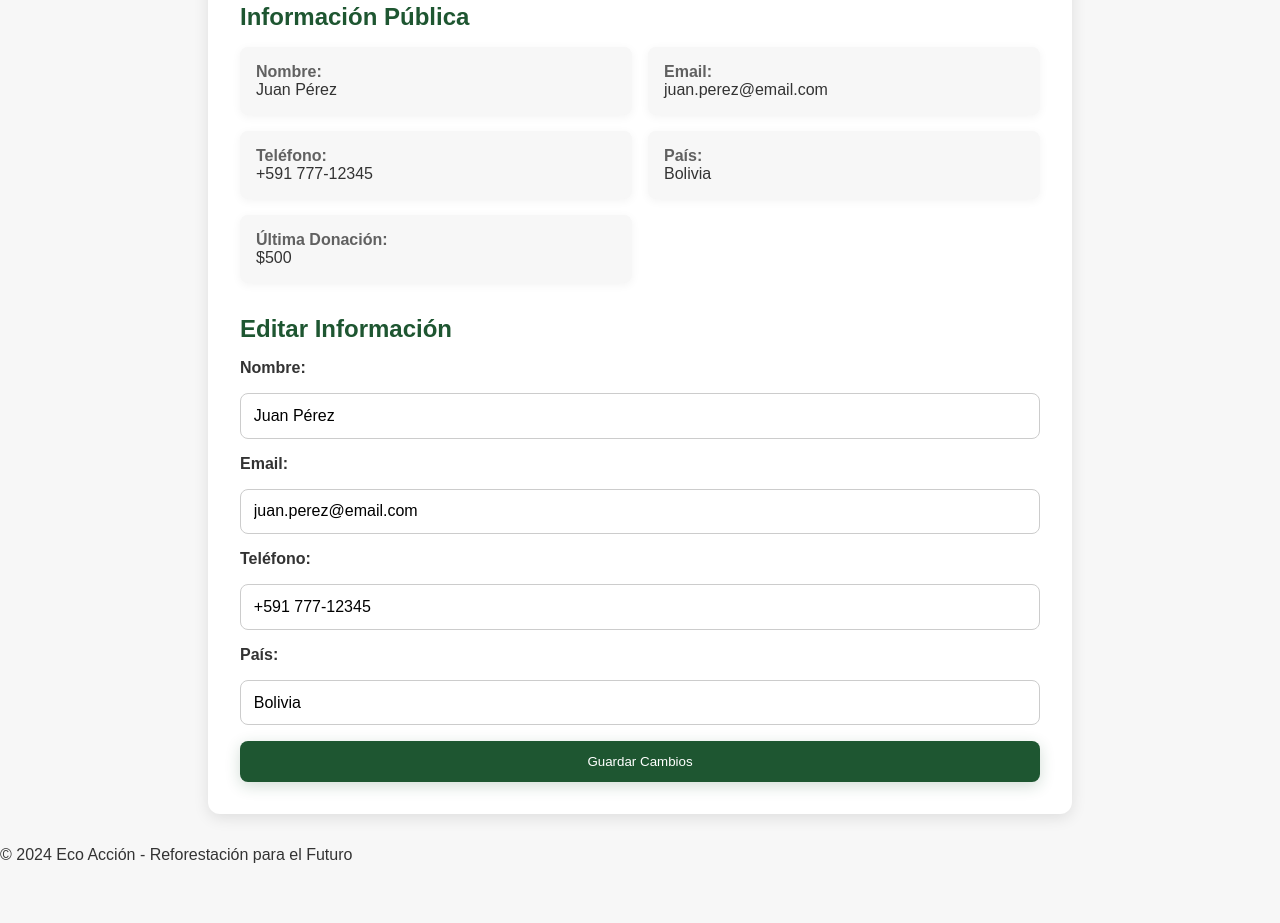
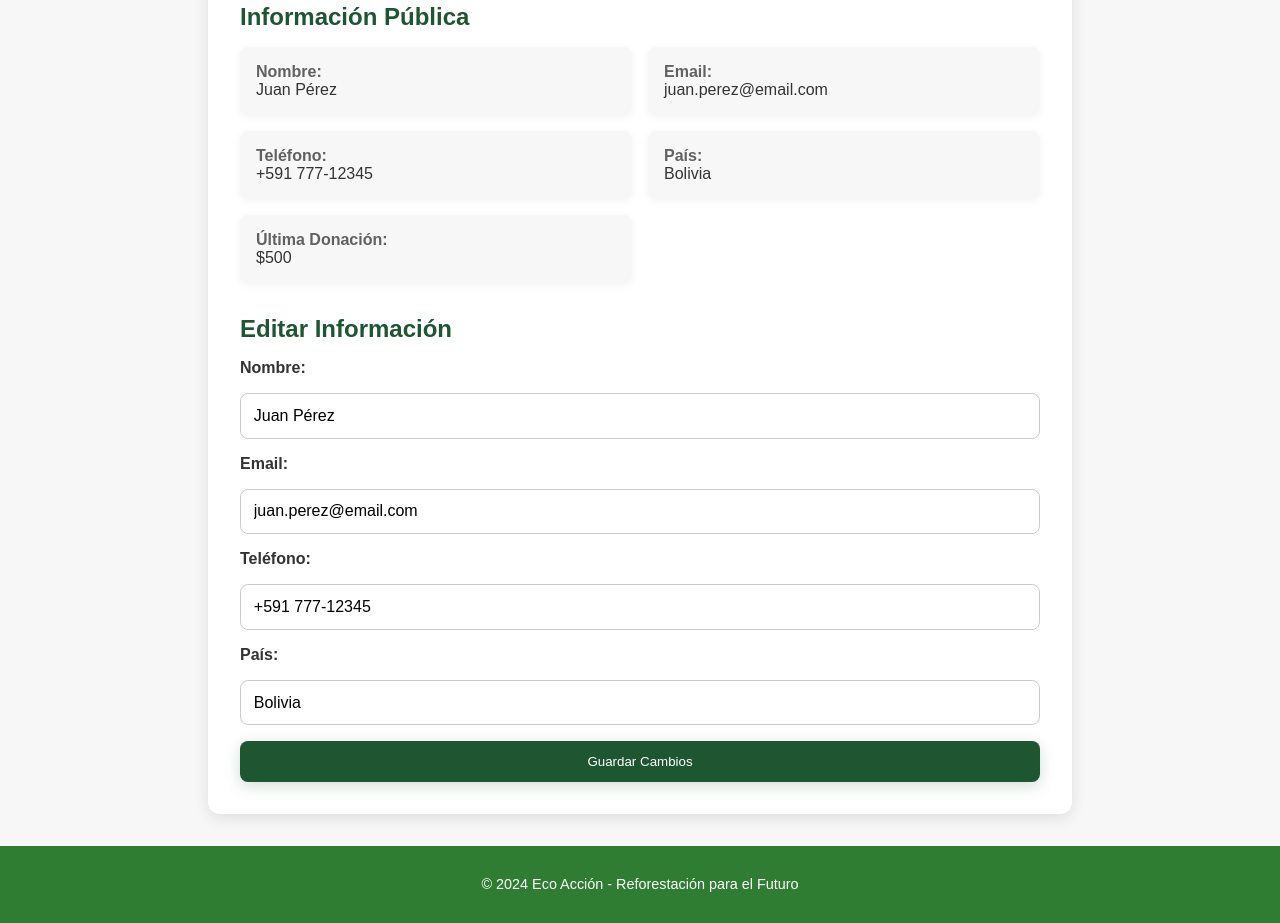
Before and after one commit to daswitez/eco-frontend-usuario, a plain HTML site: page index.html in a window 1280 px wide. Shown: the part 386-1309 px from the top of the page. Before the commit the page ends 1266 px from the top, so only its background shows below. Drawn offline with Linux system fonts and the light colour scheme.

Commit message:
footer mejorado

```diff
--- a/profile.css
+++ b/profile.css
@@ -1,6 +1,7 @@
 /* Variables de colores */
 :root {
   --green-forest: #1e5631;
+  --dark-green: #2e7d32;
   --green-light: #a3d9a5;
   --white: #ffffff;
   --gray-light: #f7f7f7;
@@ -218,3 +219,11 @@ header {
 .edit-form .primary-btn:hover {
   background: var(--green-light);
 }
+
+footer {
+  background: var(--dark-green);
+  color: var(--white);
+  text-align: center;
+  padding: 1rem;
+  font-size: 0.9rem;
+}
```
Also changed, not shown: index.html (+1 -0 lines).
